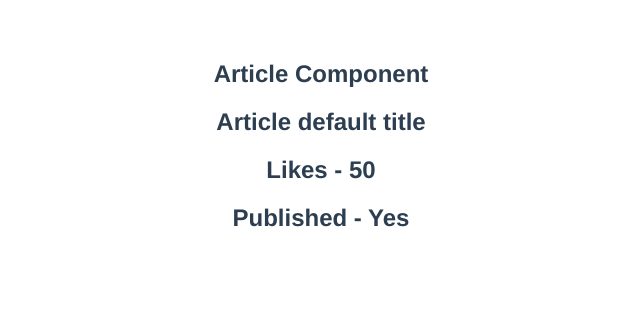
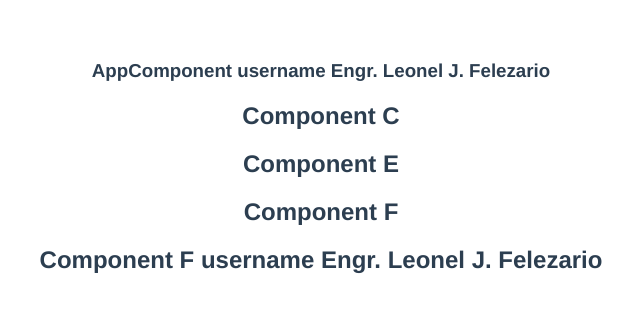
Before and after one commit to Daemusin12/vue-js, a Vue app in the folder vue-components/: page / in a window 1280 px wide. Shown: the top 312 px of the page, without its empty margins (319-959 px from the left). Built offline with nearby package versions, Linux system fonts and the light colour scheme.

Commit message:
provide and inject

```diff
--- a/vue-components/src/App.vue
+++ b/vue-components/src/App.vue
@@ -1,25 +1,31 @@
 <template>
   <!-- <GreetHello name="Lucho" heroName="Spiderman"/>
   <GreetHello :name="name" :heroName="channel"/> -->
-  <ArticleComponent id="my-article"  :likes="50" :isPublished="true"/>
+  <!-- <ArticleComponent id="my-article"  :likes="50" :isPublished="true"/> -->
+  <h3>AppComponent username {{ name }}</h3>
+  <ComponentC />
 </template>
 
 <script>
 // import GreetHello from './components/GreetHello.vue'
-import ArticleComponent from './components/ArticleComponent.vue'
+// import ArticleComponent from './components/ArticleComponent.vue'
+import ComponentC from './components/ComponentC.vue'
 
 export default {
   name: 'App',
   components: {
-    ArticleComponent
+    ComponentC,
   },
   data() {
     return {
-      name: 'Leozzio',
-      channel: 'Hotdog'
+      name: 'Engr. Leonel J. Felezario'
     }
-  }
-
+  },
+  provide() {
+      return {
+        username: this.name
+      }
+    }
 }
 </script>
 
--- /dev/null
+++ b/vue-components/src/components/ComponentC.vue
@@ -0,0 +1,18 @@
+<template>
+  <h2>Component C</h2>
+  <ComponentE />
+</template>
+
+<script>
+import ComponentE from './ComponentE'
+export default {
+    name: 'ComponentC',
+    components: {
+        ComponentE,
+    },
+}
+</script>
+
+<style>
+
+</style>
--- /dev/null
+++ b/vue-components/src/components/ComponentE.vue
@@ -0,0 +1,18 @@
+<template>
+  <h2>Component E</h2>
+  <ComponentF />
+</template>
+
+<script>
+import ComponentF from './ComponentF'
+export default {
+    name: 'ComponentE',
+    components: {
+        ComponentF,
+    },
+}
+</script>
+
+<style>
+
+</style>
--- /dev/null
+++ b/vue-components/src/components/ComponentF.vue
@@ -0,0 +1,15 @@
+<template>
+  <h2>Component F</h2>
+  <h2>Component F username {{ username }}</h2>
+</template>
+
+<script>
+export default {
+    name: 'ComponentF',
+    inject: ['username']
+}
+</script>
+
+<style>
+
+</style>
```
